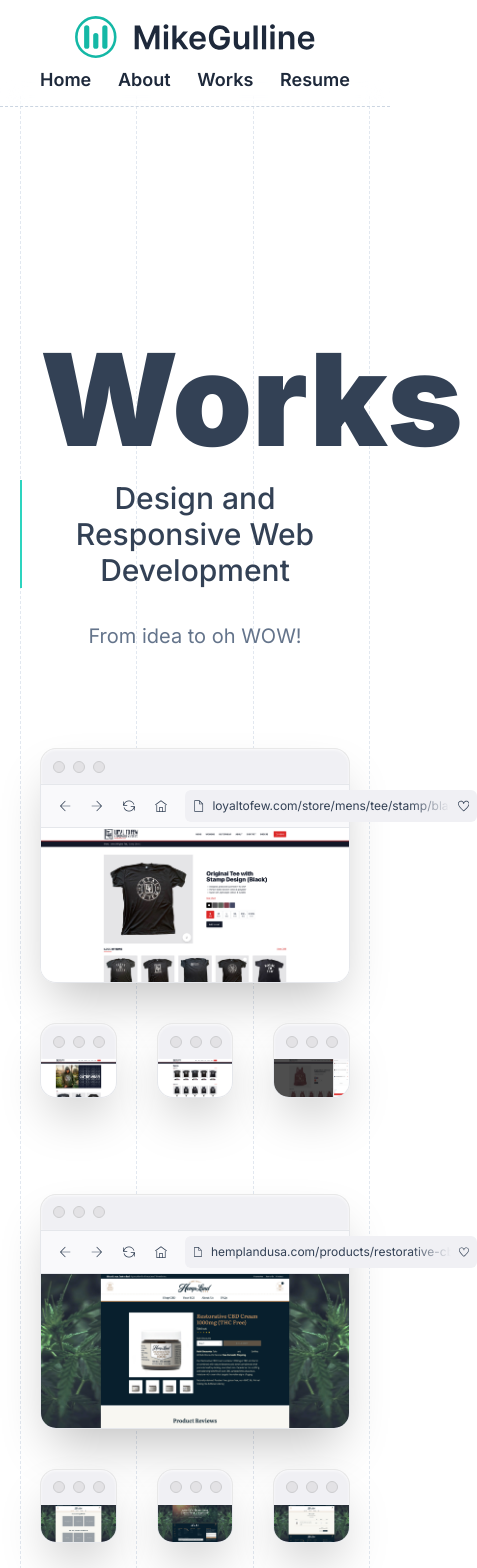
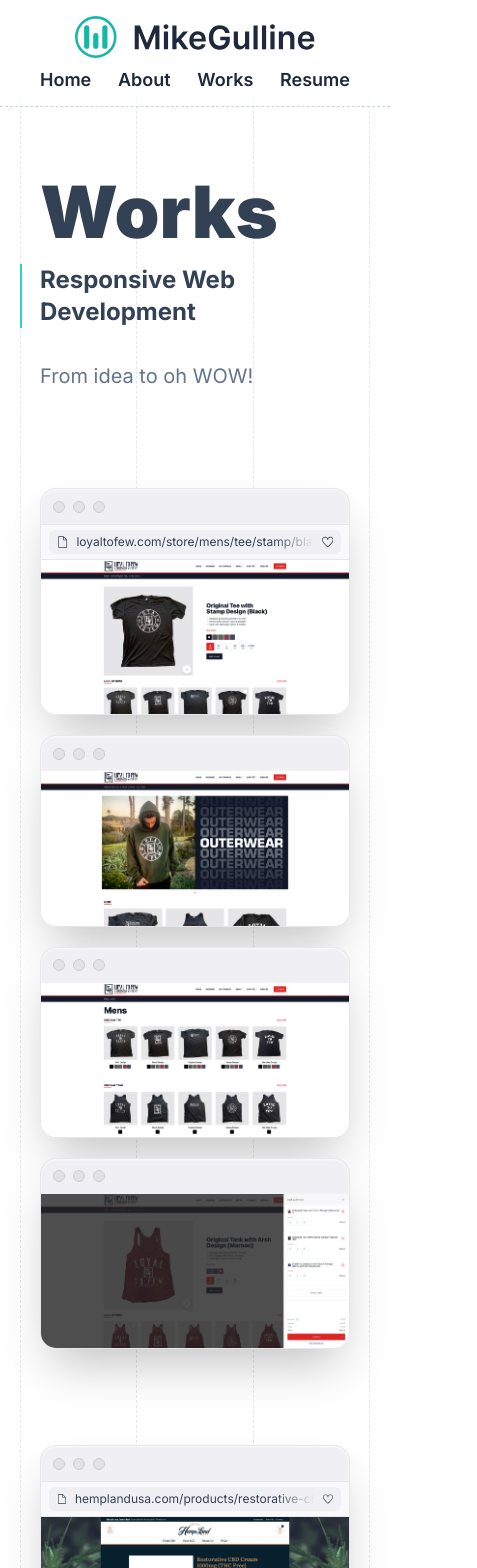
Before and after one commit to mikegulline/personal, a Next.js app: page /works in a window 390 px wide. Shown: the top 1568 px of the page, 477 px wide, since content can reach past the window. Built offline with nearby package versions, Linux system fonts and the light colour scheme.

Commit message:
responsive styles

```diff
--- a/src/app/resume/page.tsx
+++ b/src/app/resume/page.tsx
@@ -13,7 +13,7 @@ export const metadata = {
 export default function Resume() {
   return (
     <GridContainer columns={3}>
-      <main className='py-20 sm:py-60 flex-col mt-24'>
+      <main className='py-20 md:py-40 lg:py-60 flex-col mt-24'>
         <div className='w-full px-5 relative mb-24 sm:pr-10'>
           <h1 className='text-7xl sm:text-9xl font-black mb-4'>Resume</h1>
           <BorderLeft>
--- a/src/app/works/page.tsx
+++ b/src/app/works/page.tsx
@@ -21,37 +21,37 @@ export const metadata = {
 export default function Work() {
   return (
     <GridContainer columns={3}>
-      <main className='py-60 flex-col mt-24'>
-        <div className='w-full px-5 relative mb-24'>
-          <h1 className='text-9xl font-black mb-4 text-center'>Works</h1>
+      <main className='py-20 md:py-40 lg:py-60 flex-col mt-24'>
+        <div className='w-full px-5 relative mb-24 sm:pr-10 text-left sm:text-center'>
+          <h1 className='text-7xl sm:text-9xl font-black mb-4'>Works</h1>
           <BorderLeft>
-            <h2 className='text-3xl mb-8 font-medium text-center mx-auto'>
-              Design and Responsive Web Development
+            <h2 className='text-2xl sm:text-3xl mb-8 font-bold '>
+              Responsive Web Development
             </h2>
           </BorderLeft>
-          <p className='text-xl leading-8 text-slate-500 text-center'>
+          <p className='text-xl leading-8 text-slate-500'>
             From idea to oh WOW!
           </p>
         </div>
         {/* Loyal to Few */}
         <div id='ltf' className='mb-24'>
-          <div className='px-5 mb-10'>
+          <div className='px-5 mb-5 sm:mb-10'>
             <BrowserWrapper url='loyaltofew.com/store/mens/tee/stamp/black'>
               <Image src={ssLTFHero} alt='Loyal to Few Screenshot' />
             </BrowserWrapper>
           </div>
-          <div className='w-full flex '>
-            <div className='w-1/3 px-5'>
+          <div className='w-full sm:flex'>
+            <div className='sm:w-1/3 px-5 mb-5 sm:mb-0'>
               <BrowserWrapper url='loyaltofew.com/' small>
                 <Image src={ssLTF1} alt='Loyal to Few Screenshot' />
               </BrowserWrapper>
             </div>
-            <div className='w-1/3 px-5'>
+            <div className='sm:w-1/3 px-5 mb-5 sm:mb-0'>
               <BrowserWrapper url='loyaltofew.com/store/mens' small>
                 <Image src={ssLTF2} alt='Loyal to Few Screenshot' />
               </BrowserWrapper>
             </div>
-            <div className='w-1/3 px-5'>
+            <div className='sm:w-1/3 px-5 mb-5 sm:mb-0'>
               <BrowserWrapper
                 url='loyaltofew.com/store/womens/tank/arch/maroon'
                 small
@@ -63,23 +63,23 @@ export default function Work() {
         </div>
         {/* HempLand USA */}
         <div id='hl' className='mb-24'>
-          <div className='px-5 mb-10'>
+          <div className='px-5 mb-5 sm:mb-10'>
             <BrowserWrapper url='hemplandusa.com/products/restorative-cbd-cream'>
               <Image src={ssHLHero} alt='HempLand USA Product Screenshot' />
             </BrowserWrapper>
           </div>
-          <div className='w-full flex '>
-            <div className='w-1/3 px-5'>
+          <div className='w-full sm:flex '>
+            <div className='sm:w-1/3 px-5 mb-5 sm:mb-0'>
               <BrowserWrapper url='hemplandusa.com/' small>
                 <Image src={ssHL1} alt='HempLand USA Home Screenshot' />
               </BrowserWrapper>
             </div>
-            <div className='w-1/3 px-5'>
+            <div className='sm:w-1/3 px-5 mb-5 sm:mb-0'>
               <BrowserWrapper url='hemplandusa.com/' small>
                 <Image src={ssHL2} alt='HempLand USA Footer Screenshot' />
               </BrowserWrapper>
             </div>
-            <div className='w-1/3 px-5'>
+            <div className='sm:w-1/3 px-5 mb-5 sm:mb-0'>
               <BrowserWrapper url='hemplandusa.com/cart' small>
                 <Image src={ssHL3} alt='HempLand USA Cart Screenshot' />
               </BrowserWrapper>
--- a/src/components/browser-wrapper/browser-wapper.tsx
+++ b/src/components/browser-wrapper/browser-wapper.tsx
@@ -43,7 +43,10 @@ export default function BrowserWrapper({
           id='url-bar'
           className='bg-[#f9f9fb] border py-px flex gap-2 text-xs px-2'
         >
-          <div id='url-bar-left-icons' className='flex items-stretch my-1'>
+          <div
+            id='url-bar-left-icons'
+            className='hidden sm:flex items-stretch my-1'
+          >
             <div
               id='icon-back'
               className='rounded-md flex justify-center items-center hover:bg-[#f0f0f4] w-8 h-8'
--- a/src/components/footer/footer.tsx
+++ b/src/components/footer/footer.tsx
@@ -5,26 +5,27 @@ import { TfiLinkedin } from 'react-icons/tfi';
 export default function Footer() {
   return (
     <>
-      <footer className='bg-white w-full border-t'>
+      <footer className='bg-white w-full border-t px-5'>
         <div className='mx-auto container xl:max-w-5xl  justify-between flex gap-6 items-center h-24'>
-          <p>MikeGulline.com</p>
+          <p>&copy; Gulline.com</p>
           <div className='flex items-center gap-6'>
             <Link
-              href='/'
+              href='https://www.linkedin.com/in/michael-gulline/'
+              target='blank'
               className='text-slate-800 hover:text-teal-400 scale-125'
             >
               <TfiLinkedin />
             </Link>
             <Link
-              href='/'
+              href='https://github.com/mikegulline'
+              target='blank'
               className='text-slate-800 hover:text-teal-400 scale-125'
             >
               <GoMarkGithub />
             </Link>
-
             <Link
               href='/contact'
-              className='inline-flex font-semibold px-6 py-2 rounded-full  bg-slate-800 border-2 border-slate-800 hover:border-teal-400 hover:text-teal-400 hover:bg-white text-white items-center justify-center'
+              className='inline-flex font-semibold px-6 py-2 rounded-full bg-slate-800 border-2 border-slate-800 hover:border-teal-400 hover:text-teal-400 hover:bg-white text-white items-center justify-center'
             >
               <span>Contact</span>
             </Link>
--- a/src/components/header/header.tsx
+++ b/src/components/header/header.tsx
@@ -77,12 +77,14 @@ function Contact() {
     <div className='hidden lg:flex items-center gap-6 border-l border-dashed border-slate-300 pl-6'>
       <Link
         href='https://www.linkedin.com/in/michael-gulline/'
+        target='blank'
         className='text-slate-800 hover:text-teal-400 scale-125'
       >
         <TfiLinkedin />
       </Link>
       <Link
         href='https://github.com/mikegulline'
+        target='blank'
         className='text-slate-800 hover:text-teal-400 scale-125'
       >
         <GoMarkGithub />
```
